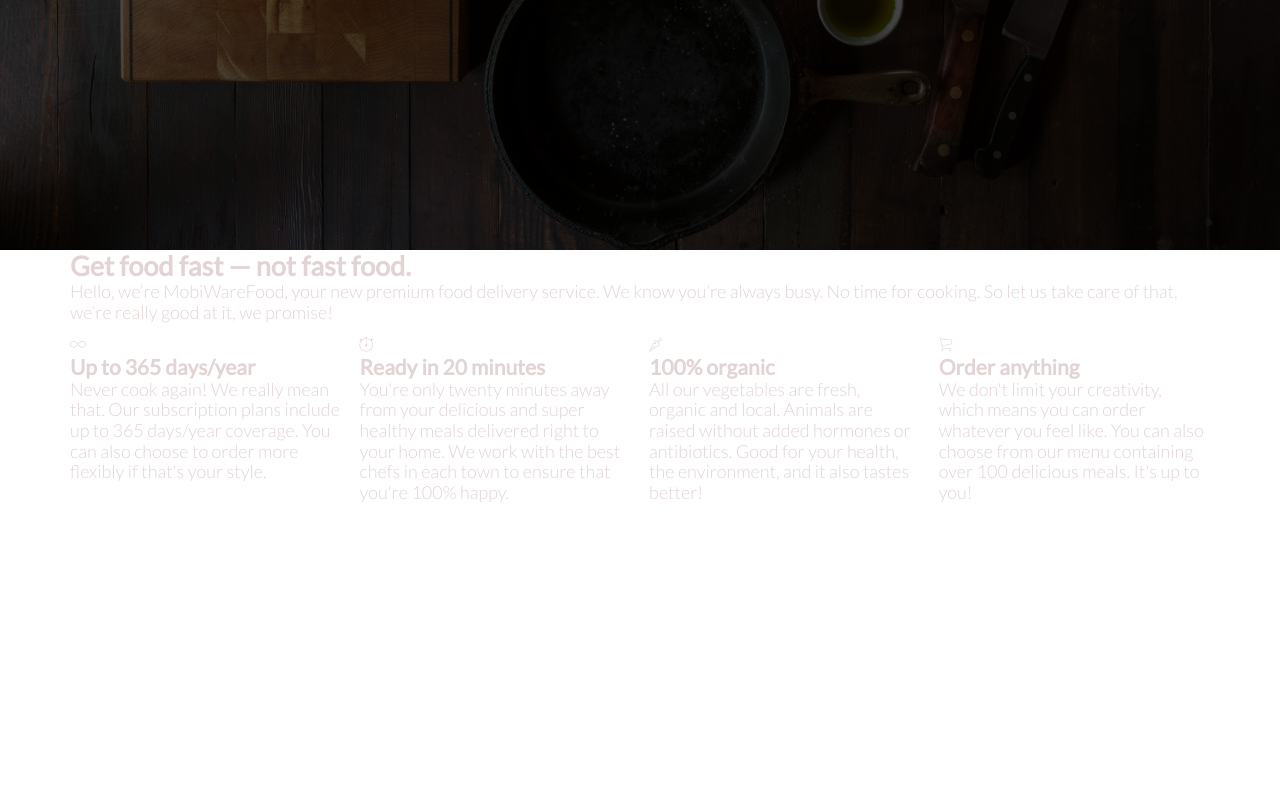
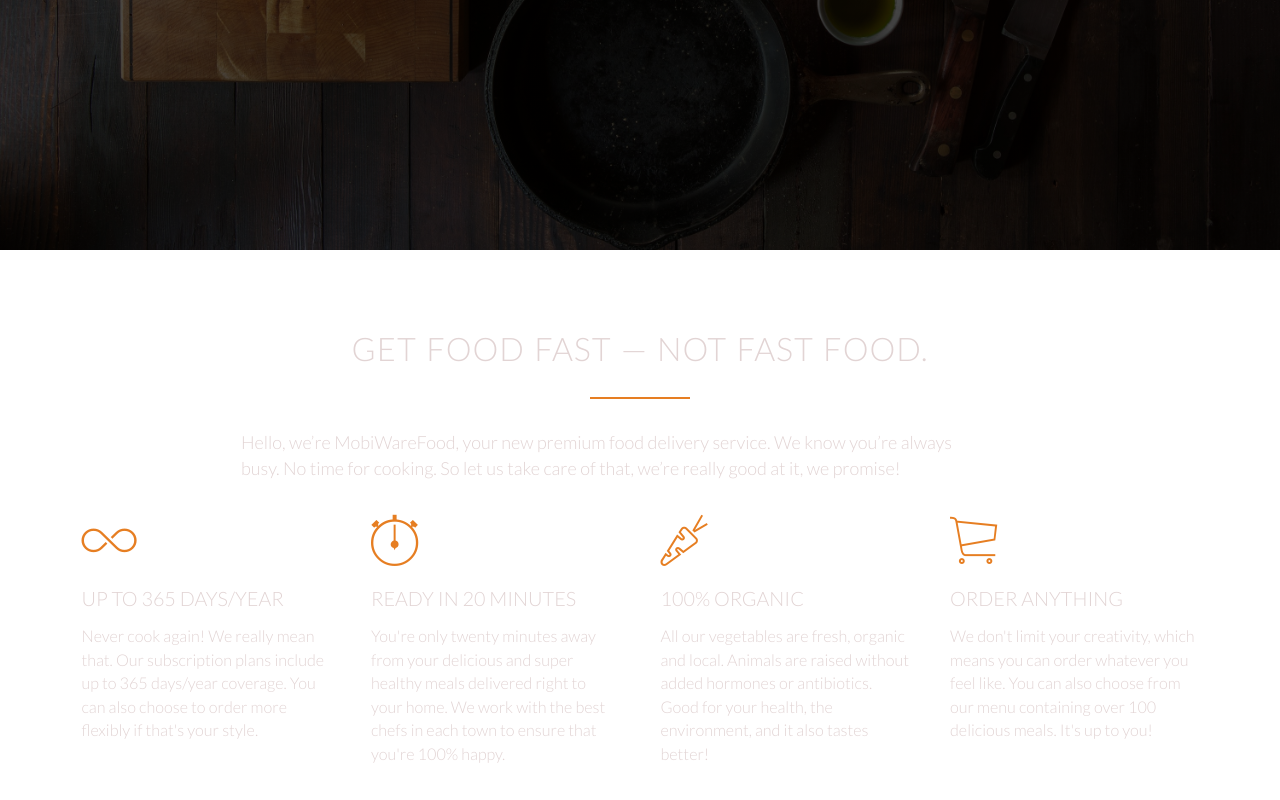
Before and after one commit to ItaMus90/restaurant-web-app, a plain HTML site: page index.html in a window 1280 px wide. Shown: the part 550-1350 px from the top of the page. Before the commit the page ends 1064 px from the top, so only its background shows below. Drawn offline with Linux system fonts and the light colour scheme; files whose address does not match are found by name.

Commit message:
building the features section 1 part 2

```diff
--- a/index.html
+++ b/index.html
@@ -52,16 +52,17 @@
                 <h2>Get food fast &mdash; not fast food.</h2>
 
                 <p class="long-copy">
-                     Hello, we’re MobiWareFood, your new premium food delivery service. We know you’re always busy. No time for cooking. So let us take care of that, we’re really good at it, we promise!
+                     Hello, we’re MobiWareFood, your new premium food delivery service. We know you’re always
+                     <br>busy. No time for cooking. So let us take care of that, we’re really good at it, we promise!
                 </p>
 
             </div>
 
             <div class="row">
 
-                <div class="col span-1-of-4">
+                <div class="col span-1-of-4 box">
 
-                    <i class="ion-ios-infinite-outline"></i>
+                    <i class="ion-ios-infinite-outline icon-big"></i>
 
                     <h3>Up to 365 days/year</h3>
 
@@ -71,9 +72,9 @@
 
                 </div>
 
-                <div class="col span-1-of-4">
+                <div class="col span-1-of-4 box">
 
-                    <i class="ion-ios-stopwatch-outline"></i>
+                    <i class="ion-ios-stopwatch-outline icon-big"></i>
 
                     <h3>Ready in 20 minutes</h3>
 
@@ -83,9 +84,9 @@
 
                 </div>
 
-                <div class="col span-1-of-4">
+                <div class="col span-1-of-4 box">
 
-                    <i class="ion-ios-nutrition-outline"></i>
+                    <i class="ion-ios-nutrition-outline icon-big"></i>
 
                     <h3>100% organic</h3>
 
@@ -95,9 +96,9 @@
 
                 </div>
 
-                <div class="col span-1-of-4">
+                <div class="col span-1-of-4 box">
 
-                    <i class="ion-ios-cart-outline"></i>
+                    <i class="ion-ios-cart-outline icon-big"></i>
 
                     <h3>Order anything</h3>
 
--- a/resources/css/style.css
+++ b/resources/css/style.css
@@ -43,7 +43,31 @@ html
     margin: 0 auto;
 }
 
+section
+{
+    /*
+    padding
+    top and button 80px
+    left and right 0
+    */
+    padding: 80px 0;
+
+}
+
+.box
+{
+    padding: 1%;
+}
+
 /*------- Headings -------*/
+
+h1,
+h2,
+h3
+{
+    font-weight: 300;
+    text-transform: uppercase;
+}
 
 h1
 {
@@ -64,11 +88,69 @@ h1
     18 * 240 = 4320
     */
     font-size: 240%;
-    font-weight: 300;
-    text-transform: uppercase;
+    word-spacing: 4px;
     letter-spacing: 1px;
-    word-spacing: 4px;
 }
+
+h2
+{
+    font-size: 180%;
+    word-spacing: 2px;
+    text-align: center;
+    margin-bottom: 30px;
+    letter-spacing: 1px;
+}
+
+h3
+{
+    font-size: 110%;
+    margin-bottom: 15px;
+}
+
+h2:after
+{
+    display: block;
+    height: 2px;
+    background-color: #e67e22;
+
+    /*
+    importent to do in pseudo class
+    need to specify its content
+    in this case i dont won't
+    any word to see it so put space
+    in there " "
+    */
+    content: " ";
+    width: 100px;
+    margin: 0 auto;
+    margin-top: 30px;
+}
+/*------- Paragraphs -------*/
+
+.long-copy
+{
+    line-height: 145%;
+    width: 70%;
+    margin-left: 15%;
+}
+
+
+.box p
+{
+    font-size: 90%;
+    line-height: 145%;
+}
+/*------- Icons -------*/
+
+.icon-big
+{
+    font-size: 350%;
+    display: block;
+    color: #e67e22;
+    margin-bottom: 10px;
+}
+
+
 
 /*------- Buttons -------*/
 
```
